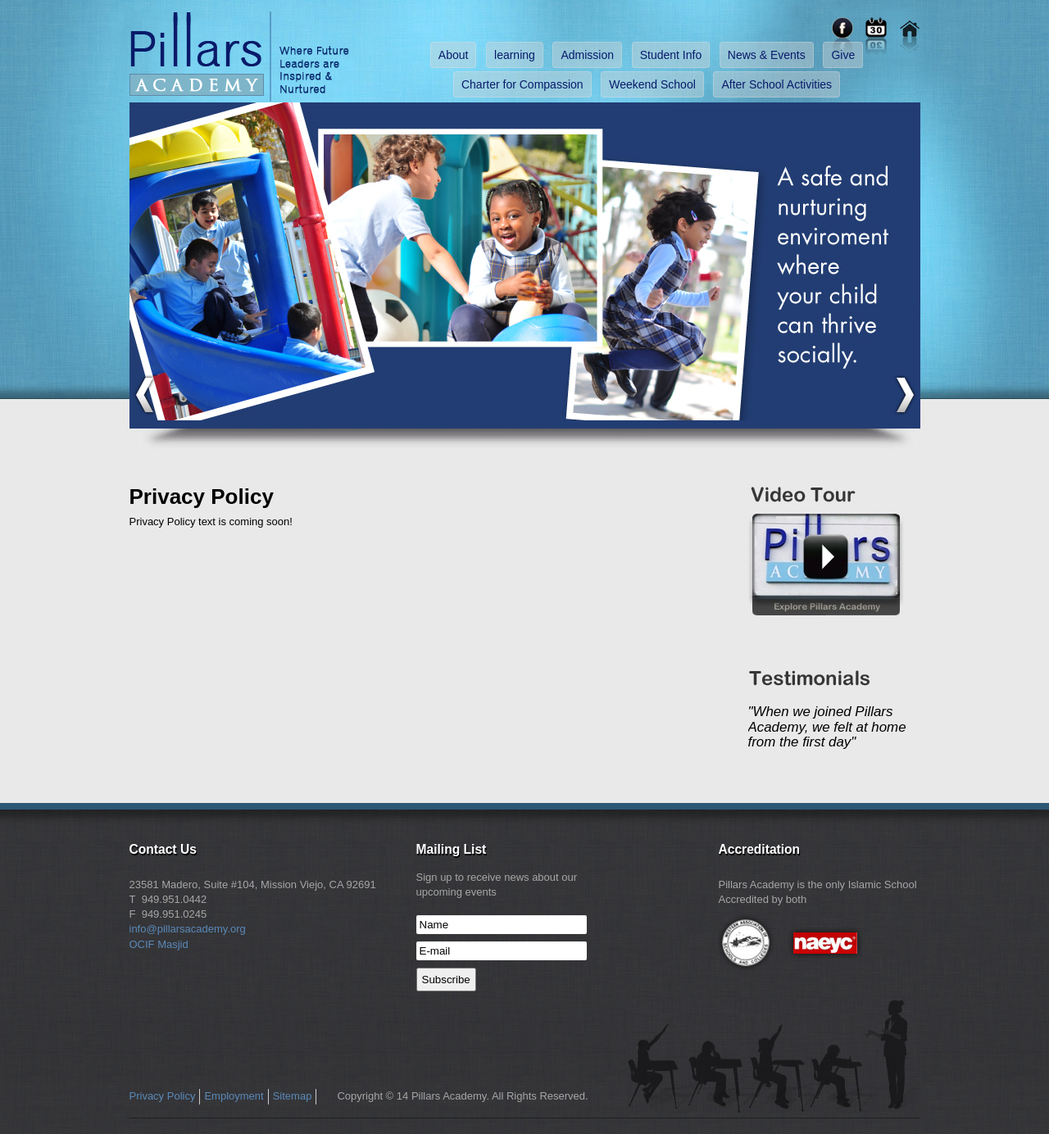
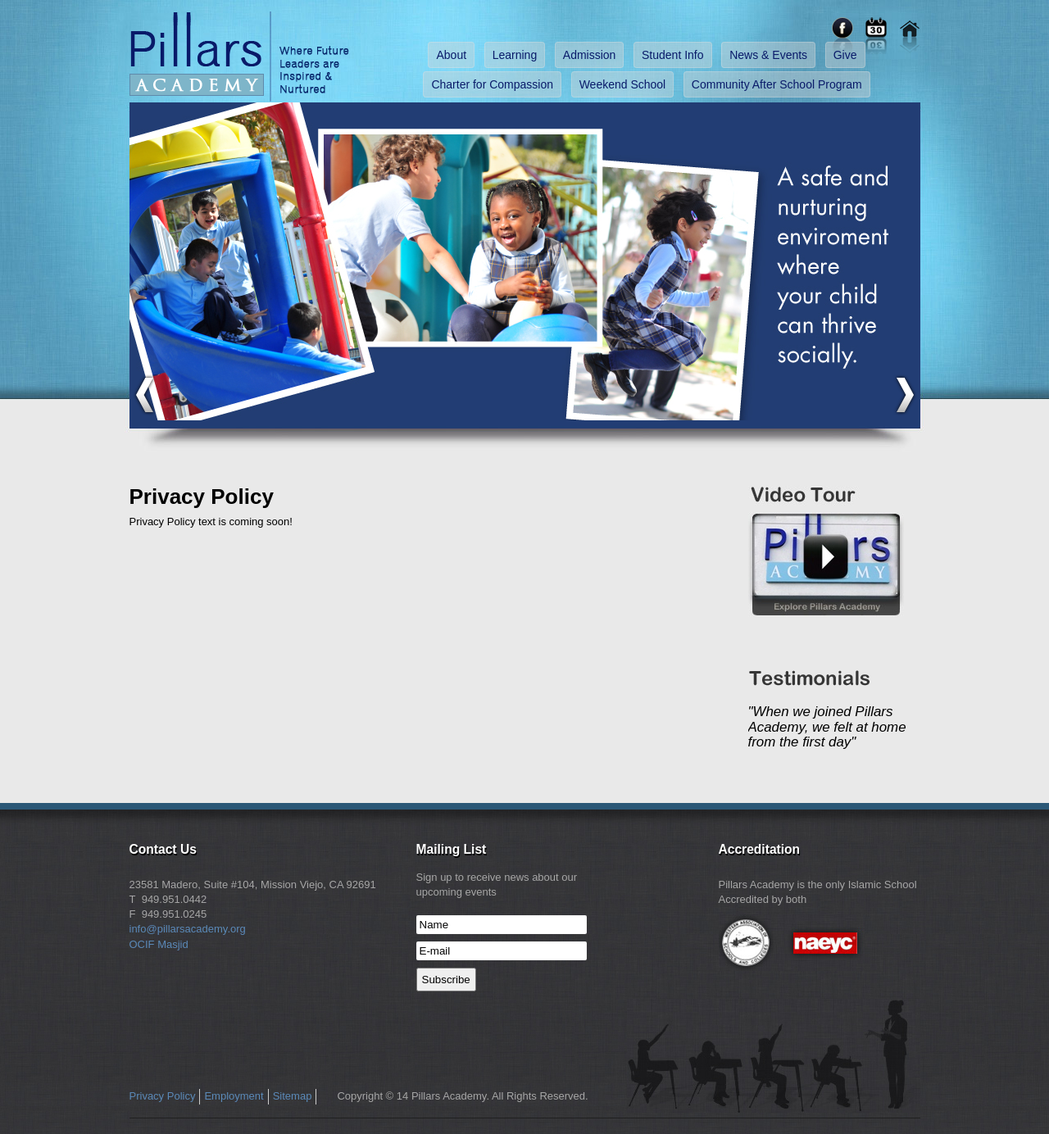
Before and after one commit to pillarsacademy/pillarsacademy.github.io, a Jekyll site: the page built from privacy-policy.md, in a window 1280 px wide. Shown: the whole page at 82% size. Built offline with Jekyll 4.4.1, drawn with Linux system fonts in a browser that asks for light colours; nearby versions of some CDN libraries; Markdown is read by kramdown in place of the engine named in the settings.

Commit message:
Update menu.yml

```diff
--- a/_data/menu.yml
+++ b/_data/menu.yml
@@ -16,7 +16,7 @@
     - path: directions
       title: "Directions"
 - path: learning
-  title: "learning"
+  title: "Learning"
   banner: /templates/alridah/images/header/teachinglearning.jpg
   href:
   items:
@@ -106,7 +106,7 @@
       title: "Fees"
     - path: registration
       title: "Registration"
-- path: Community-AfterSchool
-  title: "After School Activities"
+- path: after-school
+  title: "Community After School Program"
   banner: /templates/alridah/images/header/weekendschool.jpg
   href:
```
